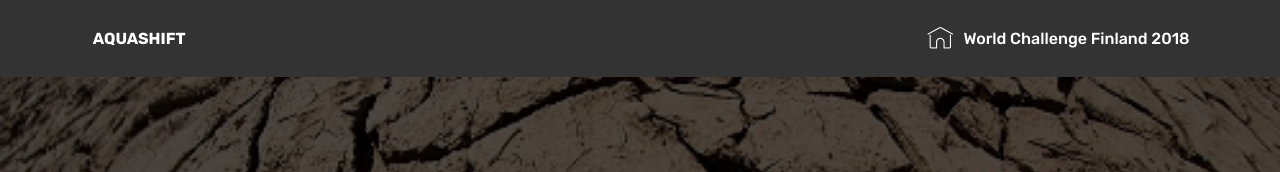
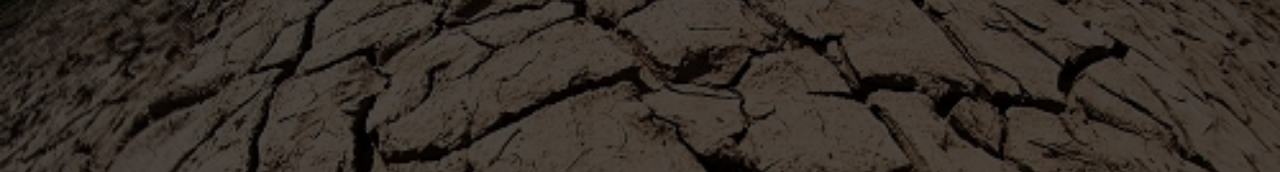
Before and after one commit to Aqua-Shift/Aqua-Shift.github.io, a plain HTML site: page index.html in a window 1280 px wide. Shown: the top 172 px of the page. Drawn offline with Linux system fonts and the light colour scheme; files whose address does not match are found by name.

Commit message:
removed navbar

```diff
--- a/index.html
+++ b/index.html
@@ -24,7 +24,7 @@
 </head>
 <body>
 
- <section class="menu cid-qTkzRZLJNu" once="menu" id="menu1-0">
+<!--  <section class="menu cid-qTkzRZLJNu" once="menu" id="menu1-0">
     <nav class="navbar navbar-expand beta-menu navbar-dropdown align-items-center navbar-fixed-top navbar-toggleable-sm">
         <button class="navbar-toggler navbar-toggler-right" type="button" data-toggle="collapse" data-target="#navbarSupportedContent" aria-controls="navbarSupportedContent" aria-expanded="false" aria-label="Toggle navigation">
             <div class="hamburger">
@@ -48,16 +48,16 @@
         </div>
         <div class="collapse navbar-collapse" id="navbarSupportedContent">
             <ul class="navbar-nav nav-dropdown nav-right" data-app-modern-menu="true"><li class="nav-item">
-                    <a class="nav-link link text-white display-4" href="http://worldchallenge.live/">
+                    <a class="nav-link link text-white display-4" href="#">
                         <span class="mbri-home mbr-iconfont mbr-iconfont-btn"></span>
-                        World Challenge Finland 2018
+                        Enzen Hackathon 2018
                     </a>
                 </li>
                 </ul>
 
         </div>
     </nav>
-</section>
+</section> -->
 
 
 <section class="cid-qTkA127IK8 mbr-fullscreen mbr-parallax-background overlay-bg" id="header2-1">
```
